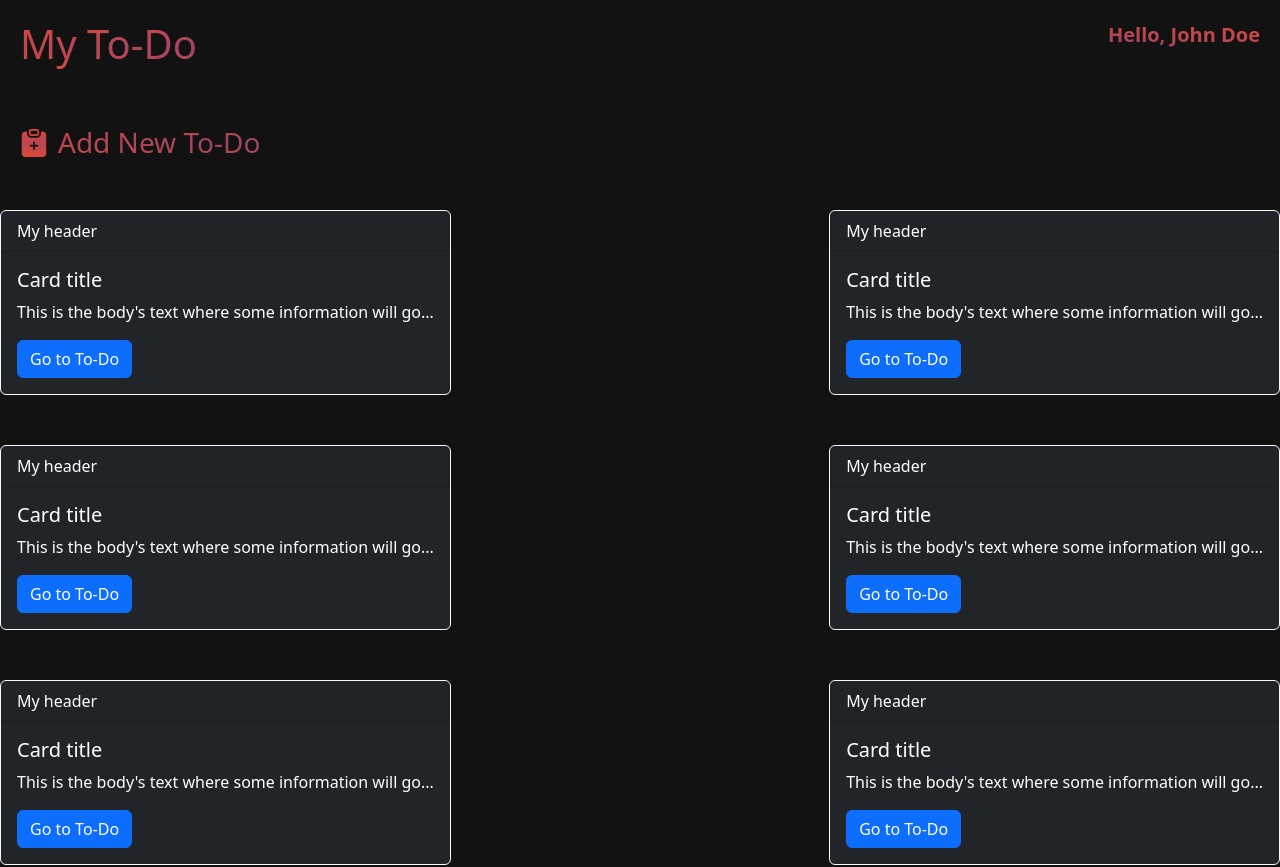
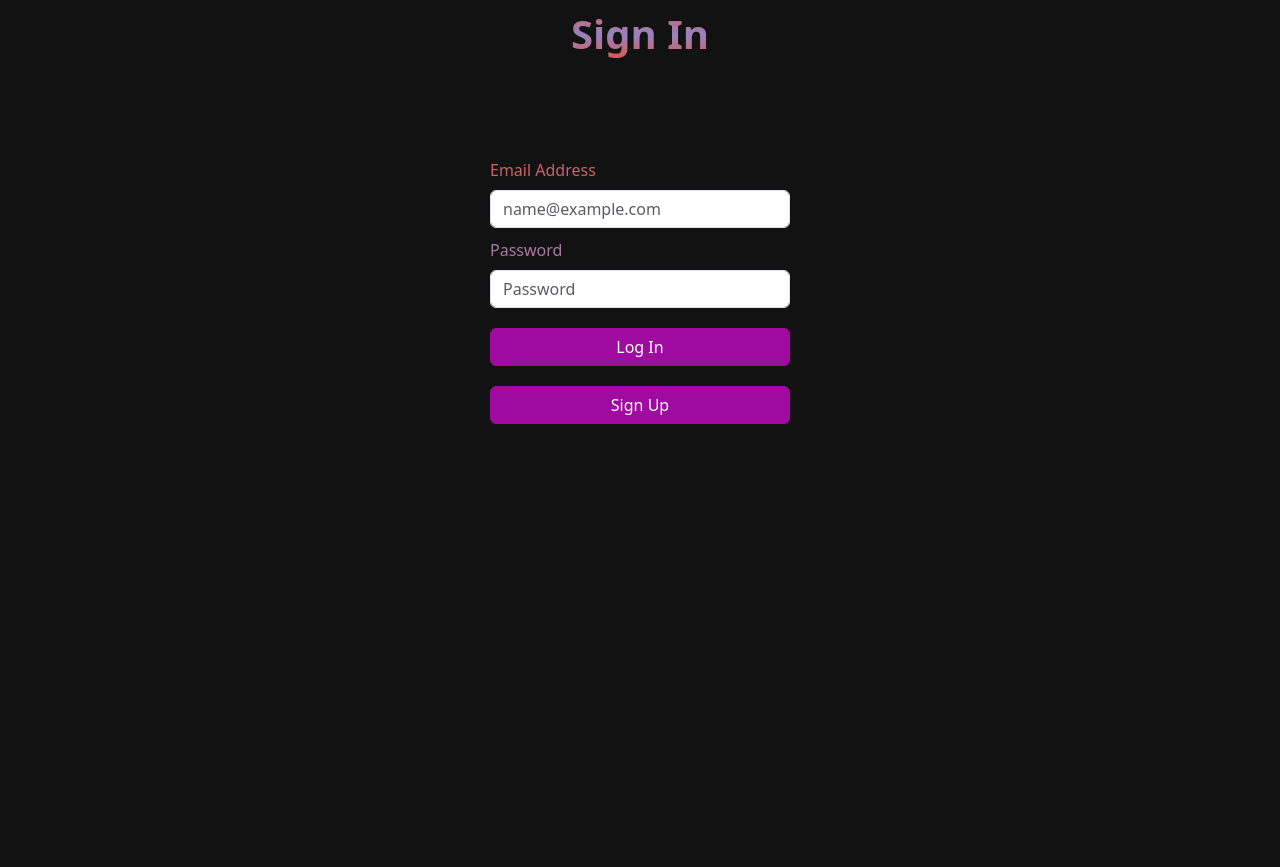
Before and after one commit to angyb00/My-ToDo, a React (Create React App) app: page / in a window 1280 px wide. Shown: the top 867 px of the page. After the commit the page ends 800 px from the top, so only its background shows below. Built offline with nearby package versions, Linux system fonts and the light colour scheme.

Commit message:
Set up react-routing and initial singin page

```diff
--- a/package.json
+++ b/package.json
@@ -9,10 +9,15 @@
     "bootstrap": "^5.3.2",
     "bootstrap-icons": "^1.11.1",
     "firebase": "^10.5.0",
+    "localforage": "^1.10.0",
+    "match-sorter": "^6.3.1",
     "react": "^18.2.0",
     "react-bootstrap": "^2.9.1",
     "react-dom": "^18.2.0",
+    "react-router": "^6.17.0",
+    "react-router-dom": "^6.17.0",
     "react-scripts": "5.0.1",
+    "sort-by": "^1.2.0",
     "web-vitals": "^2.1.4"
   },
   "scripts": {
--- /dev/null
+++ b/src/ErrorPage.jsx
@@ -0,0 +1,8 @@
+export default function ErrorPage(){
+
+    return(
+        <h1 style={{color:'white'}}>
+            Error Check Your Internet Connection
+        </h1>
+    )
+}
--- a/src/index.js
+++ b/src/index.js
@@ -4,10 +4,24 @@ import './index.css';
 import App from './App';
 import 'bootstrap/dist/css/bootstrap.min.css';
 import "bootstrap-icons/font/bootstrap-icons.css";
+import {
+  createBrowserRouter,
+  RouterProvider,
+} from "react-router-dom";
+import Signin from './root/signin';
+import ErrorPage from './ErrorPage';
+
+const router = createBrowserRouter([
+  {
+    path: "/",
+    element: <Signin/>,
+    errorElement: <ErrorPage/>
+  },
+])
 
 const root = ReactDOM.createRoot(document.getElementById('root'));
 root.render(
   <React.StrictMode>
-    <App />
+    <RouterProvider router={router}/>
   </React.StrictMode>
 );
--- /dev/null
+++ b/src/root/signin.css
@@ -0,0 +1,47 @@
+h1 {
+    display: flex;
+    justify-content: center;
+    font-weight: 600;
+    background-image: radial-gradient(#9585c3, #ee4b2b);
+    color: transparent;
+    background-clip: text;
+    -webkit-background-clip: text;
+    margin-top: 10px;
+}
+
+.form-container {
+    display: flex;
+    justify-content: center;
+    align-items: center;
+    color: white;
+    margin-top: 100px;
+    background-image: radial-gradient(#9585c3, #ee4b2b);
+    color: transparent;
+    background-clip: text;
+    -webkit-background-clip: text;
+}
+
+.signin-button {
+    display: flex;
+    justify-content: center;
+    align-items:center;
+    margin-top: 20px;
+}
+
+.btn {
+    width: 300px;
+    background-color: rgb(158, 11, 158) !important;
+    border-color: rgb(158, 11, 158);
+}
+
+.btn:hover{
+    border-color: rgb(158, 11, 158) !important;
+}
+
+.btn:active{
+    background-color: rgb(101, 5, 101) !important;
+}
+
+.form-input {
+    width: 300px;
+}
--- /dev/null
+++ b/src/root/signin.jsx
@@ -0,0 +1,34 @@
+import Form from 'react-bootstrap/Form';
+import { Button } from 'react-bootstrap';
+import './signin.css'
+
+export default function Signin(){
+    return (
+        <div>
+            <section>
+                <h1>
+                    Sign In
+                </h1>
+            </section>
+            <div className='form-container'>
+                <Form>
+                    <Form.Group>
+                        <Form.Label>Email Address</Form.Label>
+                        <Form.Control type="email" placeholder='name@example.com' className='form-input'/>
+                    </Form.Group>
+                    <Form.Group style={{marginTop: '10px'}}>
+                        <Form.Label>Password</Form.Label>
+                        <Form.Control type='password' placeholder='Password'/>
+                    </Form.Group>
+                </Form>
+
+            </div>
+            <div className='signin-button'>
+                <Button>Log In</Button>
+            </div>
+            <div className='signin-button'>
+                <Button>Sign Up</Button>
+            </div>
+        </div>
+    )
+}
```
Also changed, not shown: 1 other file (tests, documents, lock files or other folders).
